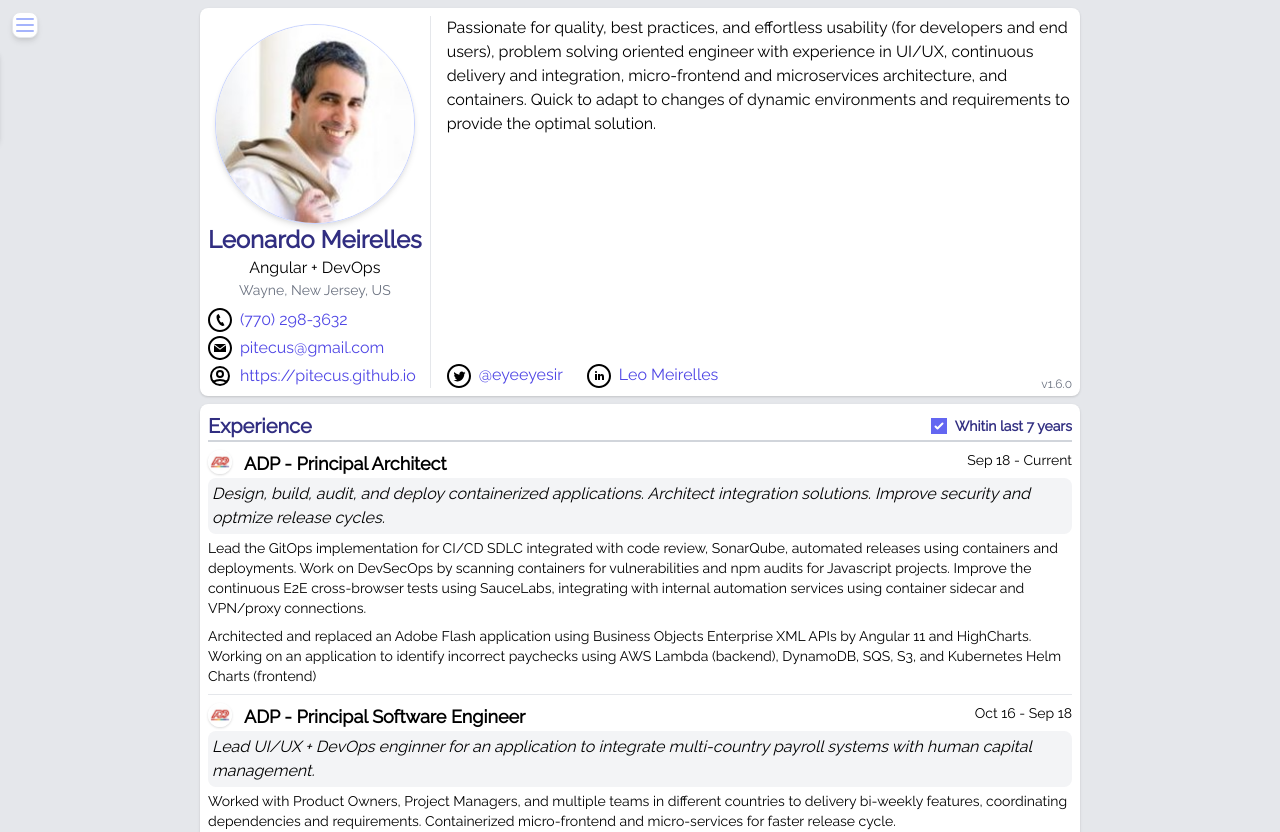
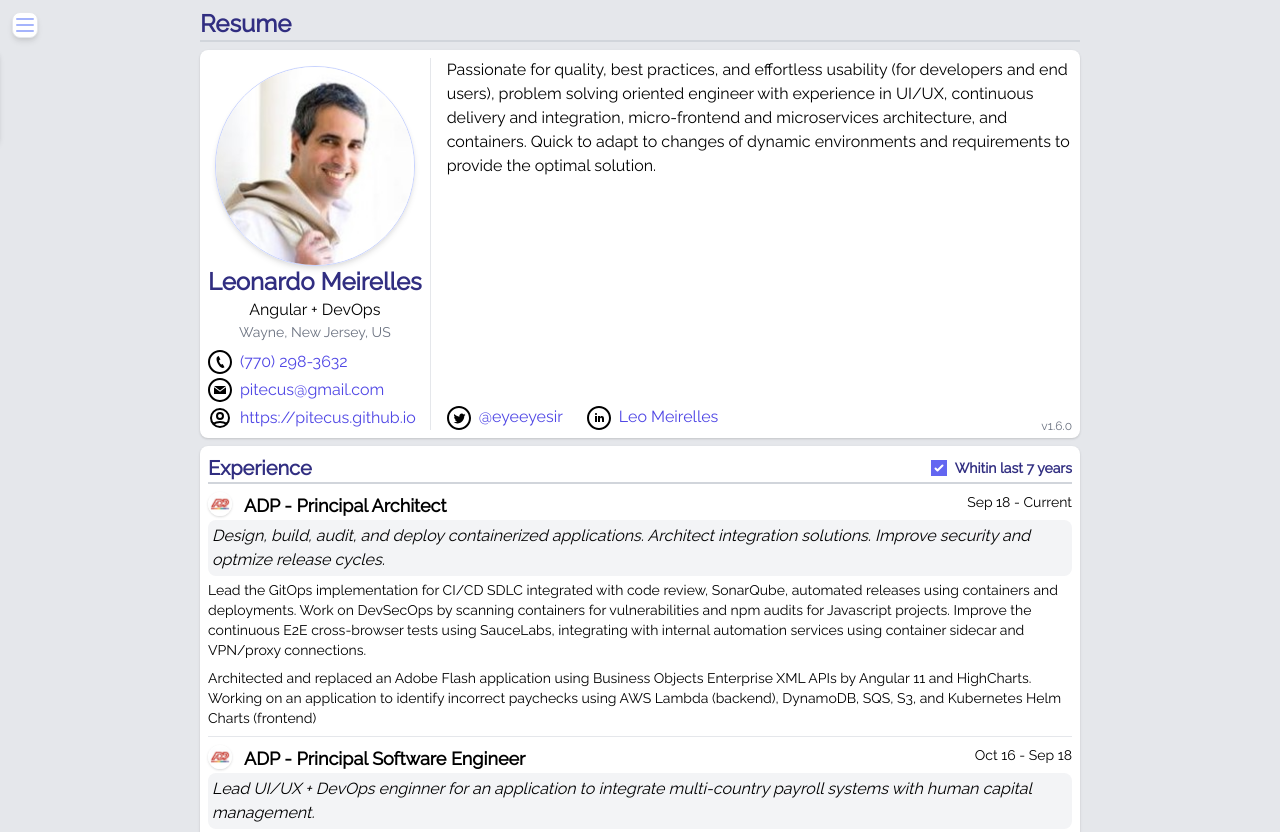
Before and after one commit to pitecus/meirelles, an Angular app: page /#/resume in a window 1280 px wide. Shown: the top 832 px of the page. Built offline with nearby package versions, Linux system fonts and the light colour scheme.

Commit message:
feat: add page headers for navigation awareness

```diff
--- a/src/app/app.component.html
+++ b/src/app/app.component.html
@@ -14,7 +14,7 @@
   </svg>
 </button>
 <!-- Menu -->
-<div [@openClose]="menuState"
+<nav [@openClose]="menuState"
   class="z-10 absolute top-12 bg-white w-44 rounded-r-lg shadow-md text-sm text-indigo-600 font-bold capitalize print:hidden"
   role="navigation">
   <div class="flex flex-col justify-center">
@@ -47,7 +47,7 @@
       <span class="ml-2 inline align-middle">{{page.label}}</span>
     </a>
   </div>
-</div>
+</nav>
 <!-- Routing -->
 <div class="min-h-screen flex justify-center">
 
--- a/src/app/changelog/changelog.component.html
+++ b/src/app/changelog/changelog.component.html
@@ -1,5 +1,11 @@
 <div class="flex justify-center">
   <div class="flex flex-col justify-between max-w-4xl min-w-full p-2 space-y-2">
+    <header class="print:hidden">
+      <!-- Page title -->
+      <h1 class="border-b-2 border-gray-300 font-bold text-2xl text-indigo-900 flex justify-between">
+        Changelog
+      </h1>
+    </header>
     <!-- Main content. -->
     <main class="flex flex-col">
       <div *ngFor="let release of releases"
@@ -11,7 +17,7 @@
         <!-- Entries -->
         <div class="mt-2 flex flex-row flex-wrap -mr-2">
           <div *ngFor="let commit of release.changes"
-            class="shadow p-2 rounded-lg bg-gray-50 sm:w-72 mr-2 mb-2 flex-grow">
+            class="shadow p-2 rounded-lg bg-gray-50 sm:w-72 print:w-72 mr-2 mb-2 flex-grow">
             <h3 class="text-lg text-gray-700 border-b-2">
               {{commitTypes[commit.type].emoji}}
               <span class="ml-2">{{commitTypes[commit.type].title}}</span>
--- a/src/app/resume/resume.component.html
+++ b/src/app/resume/resume.component.html
@@ -1,4 +1,10 @@
 <div class="flex flex-col justify-between p-2 space-y-2 min-h-screen max-w-4xl">
+  <header class="print:hidden">
+    <!-- Page title -->
+    <h1 class="border-b-2 border-gray-300 font-bold text-2xl text-indigo-900 flex justify-between">
+      Resume
+    </h1>
+  </header>
   <!-- Header -->
   <header *ngIf="resume && resume.basics"
     class="p-2 rounded-lg bg-white shadow print:shadow-none flex sm:flex-row flex-col sm:space-x-4 print:flex-row print:space-x-4">
```
